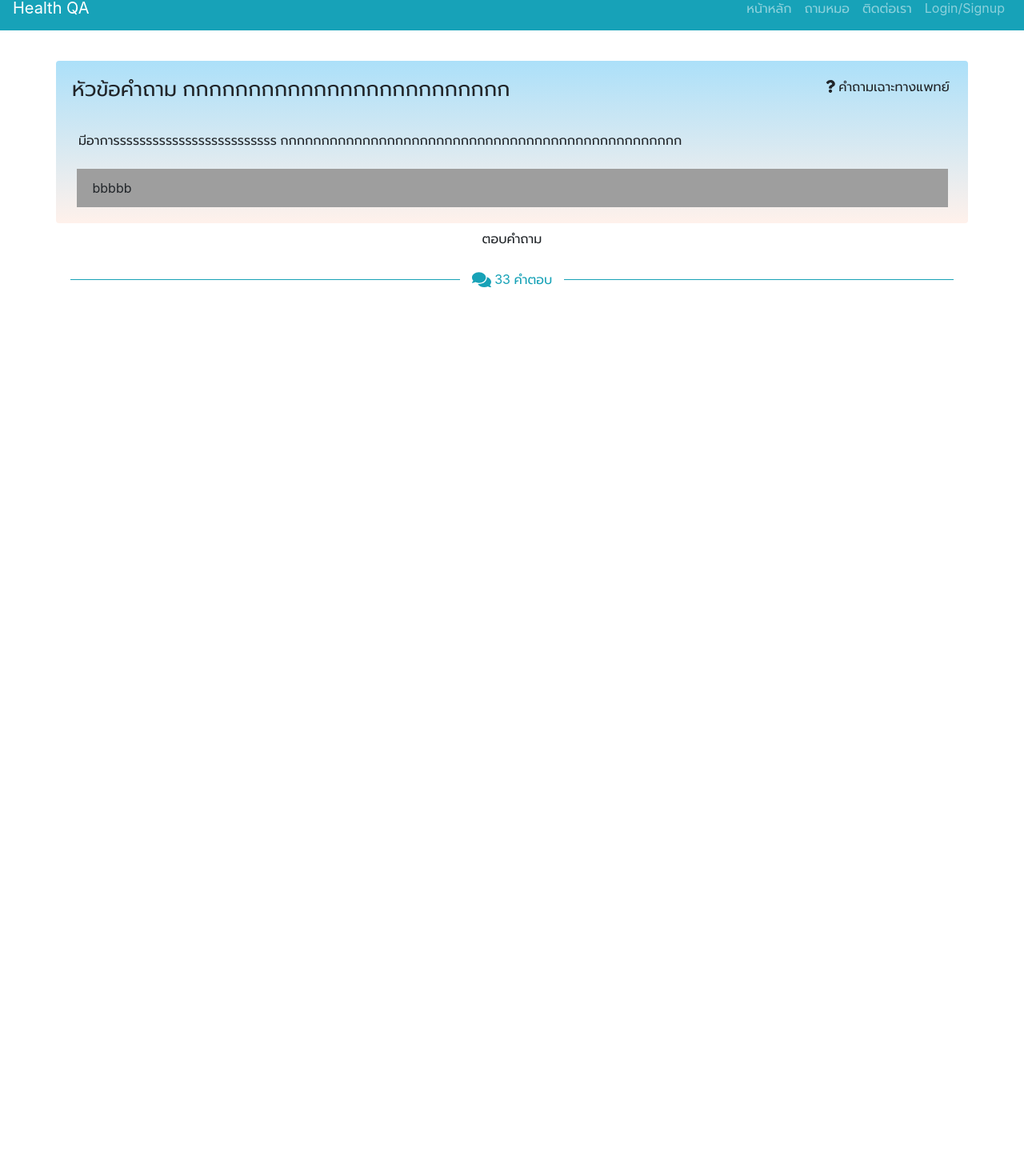
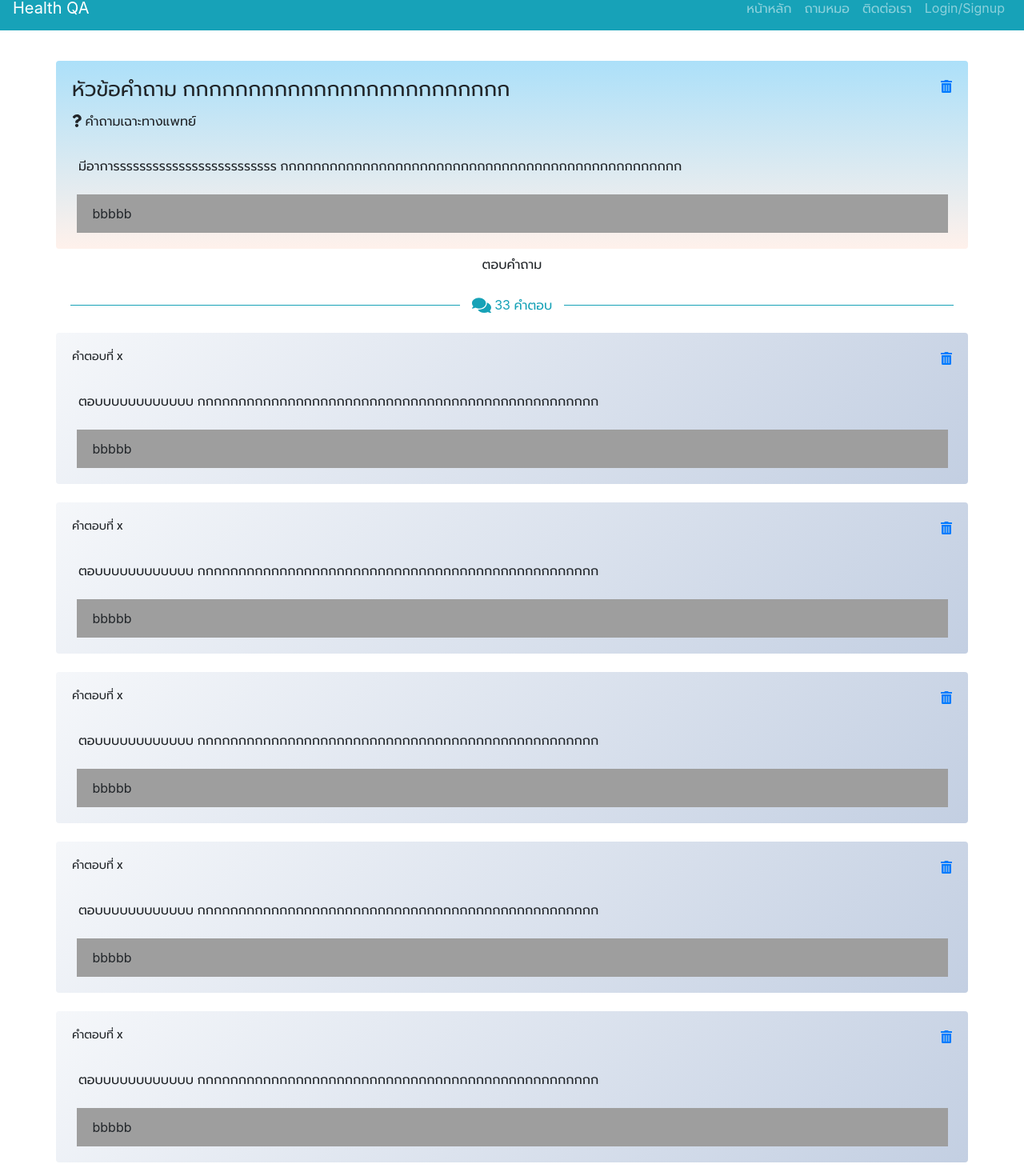
Before and after one commit to Chaloemphisit/QAHealth-ReactJS, a React (Create React App) app: page /Topic in a window 1280 px wide. Shown: the part 94-1564 px from the top of the page at 80% size. Before the commit the page ends 800 px from the top, so only its background shows below. Built offline with nearby package versions, Linux system fonts and the light colour scheme.

Commit message:
update topic page

```diff
--- /dev/null
+++ b/src/components/AnswerCard.js
@@ -0,0 +1,35 @@
+import React from 'react';
+import {
+    Card, CardTitle, CardText, Col, Row, UncontrolledTooltip
+} from 'reactstrap';
+import { Link } from 'react-router-dom';
+import { FontAwesomeIcon } from '@fortawesome/react-fontawesome';
+
+export default class AnswerCard extends React.Component {
+    render() {
+        return (
+            <Row>
+                <Card body id="answerCard">
+                    <Row>
+                        <Col md={11} xs={11} sm={11}>
+                            <CardTitle style={{ fontSize: '0.9em' }}>คำตอบที่ x</CardTitle>
+                        </Col>
+                        <Col md={1} xs={1} sm={1}>
+                            <Link to="/spam" ><a href="/" className="float-right" id="trash"> <FontAwesomeIcon icon="trash-alt" /></a>
+                                <UncontrolledTooltip placement="right" target="trash">แจ้งลบ</UncontrolledTooltip>
+                            </Link>
+                        </Col>
+                    </Row>
+                    <Row className="mt-4 ml-2 mb-4">
+                        <CardText>ตอบบบบบบบบบบบบ กกกกกกกกกกกกกกกกกกกกกกกกกกกกกกกกกกกกกกกกกกกกกกกกก</CardText>
+                    </Row>
+                    <div id="cardBottomBar">
+                        <div className="child">
+                            bbbbb
+              </div>
+                    </div>
+                </Card>
+            </Row>
+        );
+    }
+}
--- a/src/components/index.js
+++ b/src/components/index.js
@@ -2,3 +2,4 @@
 export { default as SearchPanel } from './SearchPanel'
 export {default as QuestionTabs} from './QuestionTabs'
 export {default as Answer} from './Answer'
+export {default as AnswerCard} from './AnswerCard'
--- a/src/containers/App.js
+++ b/src/containers/App.js
@@ -15,8 +15,8 @@ import {
   NavLink
 } from 'reactstrap';
 
-import { faEnvelope, faKey, faComments, faQuestion } from '@fortawesome/free-solid-svg-icons';
-library.add(faEnvelope, faKey, faComments, faQuestion);
+import { faEnvelope, faKey, faComments, faQuestion, faTrashAlt } from '@fortawesome/free-solid-svg-icons';
+library.add(faEnvelope, faKey, faComments, faQuestion, faTrashAlt);
 
 
 class App extends Component {
--- a/src/containers/Topic.js
+++ b/src/containers/Topic.js
@@ -1,11 +1,11 @@
 import React from 'react';
 
 import {
-  Card, CardTitle, CardText, Col, Row, Label
+  Card, CardTitle, CardText, Col, Row, Label, UncontrolledTooltip
 } from 'reactstrap';
-// import { Link } from 'react-router-dom';
+import { Link } from 'react-router-dom';
 import { FontAwesomeIcon } from '@fortawesome/react-fontawesome';
-import { Answer } from '../components';
+import { Answer, AnswerCard } from '../components';
 
 export default class Topic extends React.Component {
   render() {
@@ -17,9 +17,12 @@ export default class Topic extends React.Component {
             <Row>
               <Col md={10} xs={12} sm={12}>
                 <CardTitle style={{ fontSize: '1.6em' }}>หัวข้อคำถาม กกกกกกกกกกกกกกกกกกกกกกกกก</CardTitle>
+                <Label className=""> <FontAwesomeIcon icon="question" /> คำถามเฉาะทางแพทย์</Label>
               </Col>
               <Col md={2} xs={12} sm={12}>
-                <Label className=""> <FontAwesomeIcon icon="question" /> คำถามเฉาะทางแพทย์</Label>
+                <Link to="/spam" ><a href="/" className="float-right" id="trash"> <FontAwesomeIcon icon="trash-alt" /></a>
+                  <UncontrolledTooltip placement="right" target="trash">แจ้งลบ</UncontrolledTooltip>
+                </Link>
               </Col>
             </Row>
             <Row className="mt-4 ml-2 mb-4">
@@ -27,17 +30,35 @@ export default class Topic extends React.Component {
             </Row>
             <div id="cardBottomBar">
               <div className="child">
-              bbbbb
+                bbbbb
               </div>
-          </div>
+            </div>
           </Card>
         </Row>
 
         <Row>
-          <Answer/>
+          <Answer />
         </Row>
 
         <div class="background"><span><FontAwesomeIcon icon="comments" size="lg" />  33 คำตอบ</span></div>
+        <div>
+          <AnswerCard />
+        </div>
+        <div>
+          <AnswerCard />
+        </div>
+        <div>
+          <AnswerCard />
+        </div>
+        <div>
+          <AnswerCard />
+        </div>
+        <div>
+          <AnswerCard />
+        </div>
+        <div>
+          <AnswerCard />
+        </div>
       </div>
     );
   }
--- a/src/css/style.css
+++ b/src/css/style.css
@@ -105,7 +105,8 @@ div.background span {
 #topicContainer {
     margin-top: 3%;
     width: inherit;
-    height: 40vh;
+    margin-bottom: 3%;
+
 }
 
 #card-margin-top-bottom {
@@ -116,6 +117,12 @@ div.background span {
 
 #topicCard {
     background-image: linear-gradient(to top, #fff1eb 0%, #ace0f9 100%);
+    border: none;
+}
+
+#answerCard{
+    margin-top: 2%;
+    background-image: linear-gradient(135deg, #f5f7fa 0%, #c3cfe2 100%);
     border: none;
 }
 
```
